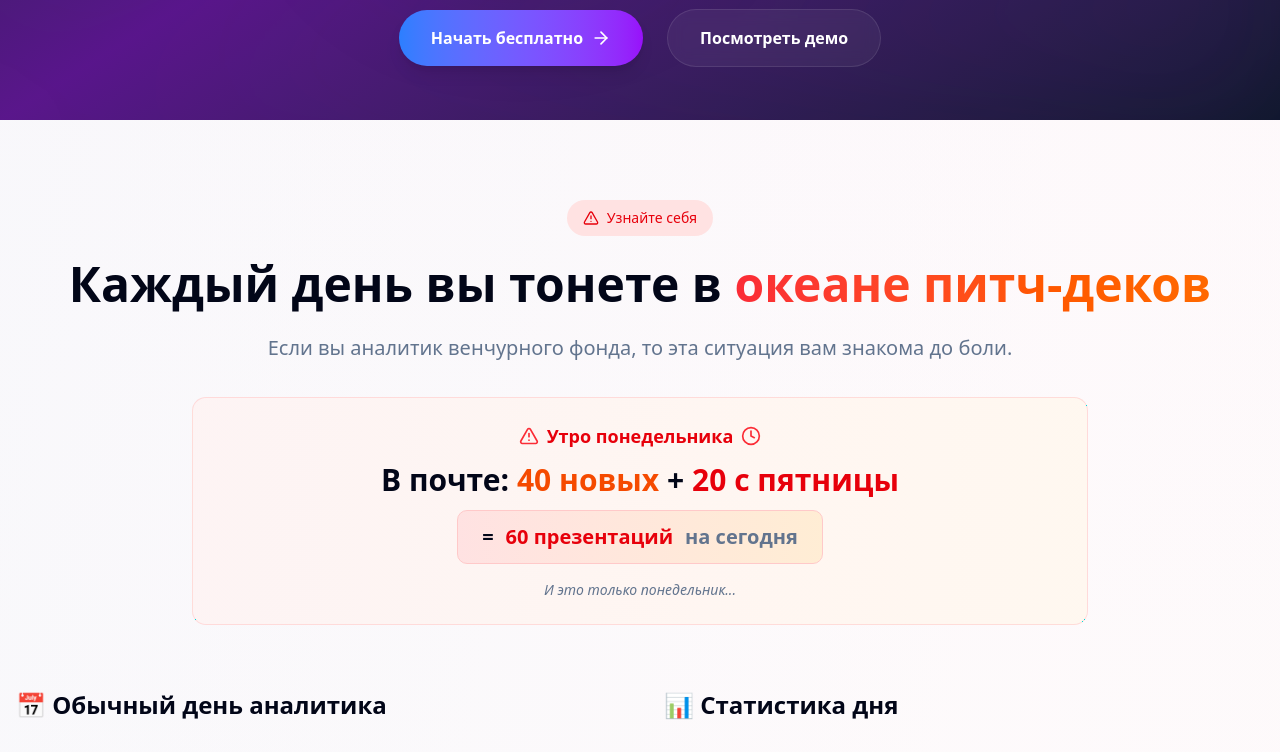
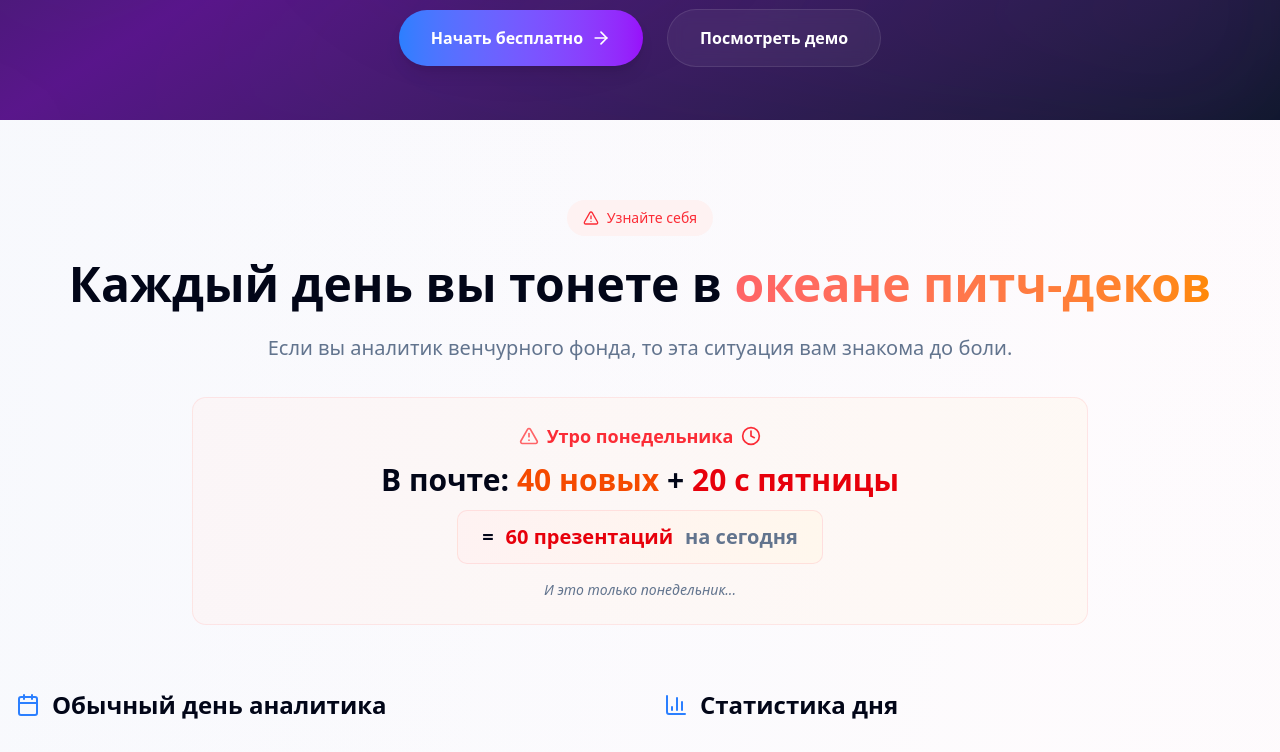
Before and after one commit to PNTLV/lendosai, a Next.js app: page / in a window 1280 px wide. Shown: the part 680-1432 px from the top of the page. Built offline with nearby package versions, Linux system fonts and the light colour scheme.

Commit message:
Уменьшена пестрота в блоке проблематики + заменены эмодзи иконки на стильные Lucide React иконки (Calendar, BarChart3)

```diff
--- a/app/page.tsx
+++ b/app/page.tsx
@@ -236,14 +236,14 @@ function ProblemSection() {
   ];
 
   return (
-    <section id="features" className="py-20 px-4 bg-gradient-to-b from-red-50/30 to-orange-50/20 dark:from-red-950/20 dark:to-orange-950/10">
+    <section id="features" className="py-20 px-4 bg-gradient-to-b from-red-50/15 to-orange-50/10 dark:from-red-950/10 dark:to-orange-950/8">
       <div className="max-w-7xl mx-auto">
         {/* Header */}
         <div className="text-center mb-16">
           <motion.div
             initial={{ opacity: 0, scale: 0.9 }}
             animate={{ opacity: 1, scale: 1 }}
-            className="inline-flex items-center gap-2 px-4 py-2 rounded-full bg-red-100 dark:bg-red-950/50 text-red-600 dark:text-red-400 text-sm font-medium mb-6"
+            className="inline-flex items-center gap-2 px-4 py-2 rounded-full bg-red-50 dark:bg-red-950/30 text-red-500 dark:text-red-400 text-sm font-medium mb-6"
           >
             <AlertTriangle className="w-4 h-4" />
             Узнайте себя
@@ -251,7 +251,7 @@ function ProblemSection() {
 
           <h2 className="text-4xl md:text-5xl font-bold text-foreground mb-6">
             Каждый день вы тонете в{" "}
-            <span className="bg-gradient-to-r from-red-500 to-orange-500 bg-clip-text text-transparent">
+            <span className="bg-gradient-to-r from-red-400 to-orange-400 bg-clip-text text-transparent">
               океане питч-деков
             </span>
           </h2>
@@ -267,10 +267,10 @@ function ProblemSection() {
             transition={{ delay: 0.3, duration: 0.5 }}
             className="max-w-4xl mx-auto mb-12"
           >
-            <div className="bg-gradient-to-r from-red-50/80 to-orange-50/80 dark:from-red-950/30 dark:to-orange-950/30 border border-red-200/60 dark:border-red-800/60 rounded-xl p-6 text-center">
+            <div className="bg-gradient-to-r from-red-50/50 to-orange-50/50 dark:from-red-950/20 dark:to-orange-950/20 border border-red-200/40 dark:border-red-800/40 rounded-xl p-6 text-center">
               <div className="flex items-center justify-center gap-2 mb-3">
-                <AlertTriangle className="w-5 h-5 text-red-500" />
-                <span className="text-lg font-semibold text-red-600 dark:text-red-400">
+                                  <AlertTriangle className="w-5 h-5 text-red-400" />
+                  <span className="text-lg font-semibold text-red-500 dark:text-red-400">
                   Утро понедельника
                 </span>
                 <Clock className="w-5 h-5 text-red-500" />
@@ -283,7 +283,7 @@ function ProblemSection() {
                 <span className="text-red-600 dark:text-red-400">20 с пятницы</span>
               </div>
 
-              <div className="inline-flex items-center gap-3 bg-gradient-to-r from-red-100 to-orange-100 dark:from-red-900/50 dark:to-orange-900/50 border border-red-200 dark:border-red-700 px-6 py-3 rounded-lg text-xl font-bold text-foreground">
+              <div className="inline-flex items-center gap-3 bg-gradient-to-r from-red-50 to-orange-50 dark:from-red-900/30 dark:to-orange-900/30 border border-red-200/50 dark:border-red-700/50 px-6 py-3 rounded-lg text-xl font-bold text-foreground">
                 <span>=</span>
                 <span className="text-red-600 dark:text-red-400">60 презентаций</span>
                 <span className="text-muted-foreground">на сегодня</span>
@@ -300,13 +300,14 @@ function ProblemSection() {
         <div className="grid lg:grid-cols-2 gap-12 items-start">
           {/* Timeline */}
           <div className="space-y-6">
-            <h3 className="text-2xl font-bold text-foreground mb-8 text-center lg:text-left">
-              📅 Обычный день аналитика
+            <h3 className="text-2xl font-bold text-foreground mb-8 text-center lg:text-left flex items-center justify-center lg:justify-start gap-3">
+              <Calendar className="w-6 h-6 text-blue-500" />
+              Обычный день аналитика
             </h3>
 
             <div className="relative">
               {/* Timeline line */}
-              <div className="absolute left-6 top-0 bottom-0 w-0.5 bg-gradient-to-b from-red-200 to-orange-200 dark:from-red-800 dark:to-orange-800" />
+              <div className="absolute left-6 top-0 bottom-0 w-0.5 bg-gradient-to-b from-red-200/60 to-orange-200/60 dark:from-red-800/60 dark:to-orange-800/60" />
 
                              {daySchedule.map((item, index) => (
                  <motion.div
@@ -318,9 +319,9 @@ function ProblemSection() {
                  >
                    {/* Timeline dot */}
                    <div className={`relative z-10 w-12 h-12 rounded-full flex items-center justify-center ${
-                     item.type === 'waste' ? 'bg-red-100 text-red-600 border-2 border-red-200 dark:bg-red-950 dark:text-red-400 dark:border-red-800' :
-                     item.type === 'manual' ? 'bg-yellow-100 text-yellow-600 border-2 border-yellow-200 dark:bg-yellow-950 dark:text-yellow-400 dark:border-yellow-800' :
-                     item.type === 'status' ? 'bg-orange-100 text-orange-600 border-2 border-orange-200 dark:bg-orange-950 dark:text-orange-400 dark:border-orange-800' :
+                                   item.type === 'waste' ? 'bg-red-50 text-red-500 border border-red-200/50 dark:bg-red-950/50 dark:text-red-400 dark:border-red-800/50' :
+              item.type === 'manual' ? 'bg-yellow-50 text-yellow-600 border border-yellow-200/50 dark:bg-yellow-950/50 dark:text-yellow-400 dark:border-yellow-800/50' :
+              item.type === 'status' ? 'bg-orange-50 text-orange-500 border border-orange-200/50 dark:bg-orange-950/50 dark:text-orange-400 dark:border-orange-800/50' :
                      'bg-gray-100 text-gray-600 border-2 border-gray-200 dark:bg-gray-950 dark:text-gray-400 dark:border-gray-800'
                    } transition-all duration-300`}>
                      {item.icon}
@@ -361,8 +362,9 @@ function ProblemSection() {
 
           {/* Stats Dashboard */}
           <div className="space-y-8">
-            <h3 className="text-2xl font-bold text-foreground mb-8 text-center lg:text-left">
-              📊 Статистика дня
+            <h3 className="text-2xl font-bold text-foreground mb-8 text-center lg:text-left flex items-center justify-center lg:justify-start gap-3">
+              <BarChart3 className="w-6 h-6 text-blue-500" />
+              Статистика дня
             </h3>
 
             {/* Pain Points Grid */}
@@ -389,7 +391,7 @@ function ProblemSection() {
               initial={{ opacity: 0, y: 20 }}
               animate={{ opacity: 1, y: 0 }}
               transition={{ delay: 1 }}
-              className="bg-gradient-to-r from-red-500/10 to-orange-500/10 border border-red-200 dark:border-red-800 rounded-lg p-6"
+              className="bg-gradient-to-r from-red-500/5 to-orange-500/5 border border-red-200/50 dark:border-red-800/50 rounded-lg p-6"
             >
               <h4 className="font-bold text-foreground mb-4 flex items-center gap-2">
                 <AlertTriangle className="w-5 h-5 text-orange-500" />
```
